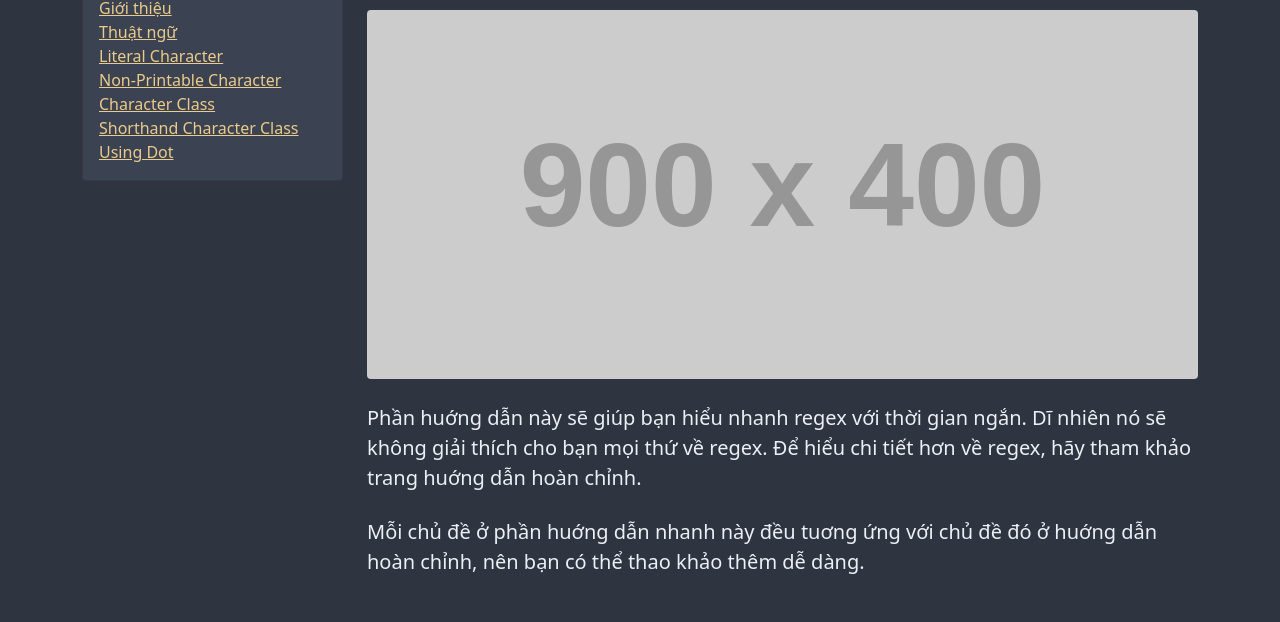
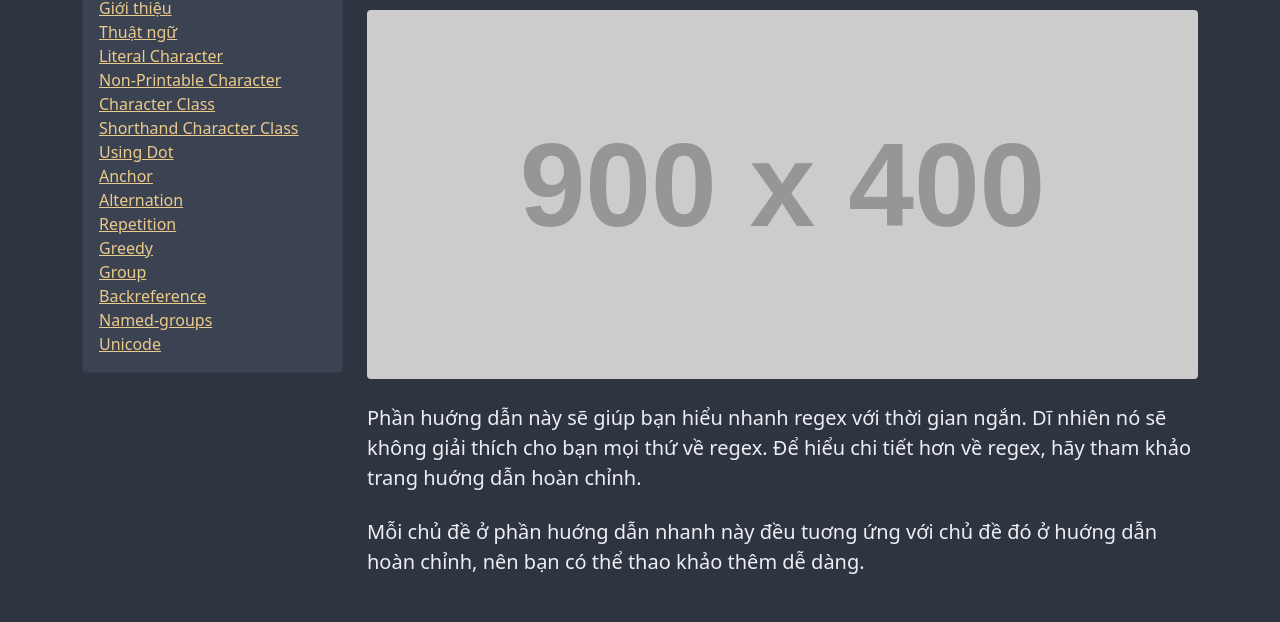
Before and after one commit to phamngocvinh/regex-info, a plain HTML site: page pages/quick-start.html in a window 1280 px wide. Shown: the part 166-788 px from the top of the page. Drawn offline with nearby package versions, Linux system fonts and the light colour scheme; placeholder pictures from the web are drawn by us.

Commit message:
update category

```diff
--- a/pages/quick-start.html
+++ b/pages/quick-start.html
@@ -51,6 +51,14 @@
                                     <li><a href="#character-class">Character Class</a></li>
                                     <li><a href="#short-character-class">Shorthand Character Class</a></li>
                                     <li><a href="#using-dot">Using Dot</a></li>
+                                    <li><a href="#anchor">Anchor</a></li>
+                                    <li><a href="#alternation">Alternation</a></li>
+                                    <li><a href="#repetition">Repetition</a></li>
+                                    <li><a href="#greedy">Greedy</a></li>
+                                    <li><a href="#group">Group</a></li>
+                                    <li><a href="#backreference">Backreference</a></li>
+                                    <li><a href="#named-groups">Named-groups</a></li>
+                                    <li><a href="#unicode">Unicode</a></li>
                                 </ul>
                             </div>
                         </div>
@@ -165,7 +173,7 @@
                             cần phải sử dụng chức năng group (gộp nhóm): (cat|dog) food.</p>
                         <p class="fs-5 mb-4"><a href="#">Tìm hiểu thêm về Alternation</a></p>
 
-                        <a id="alternation">
+                        <a id="repetition">
                             <h2 class="fw-bolder mb-4 mt-5">Repetition - Lập lại</h2>
                         </a>
                         <p class="fs-5 mb-4">Dấu hỏi ? sẽ cho phép kí tự trước đó là tùy chọn. colou?r sẽ khớp được cả
```
